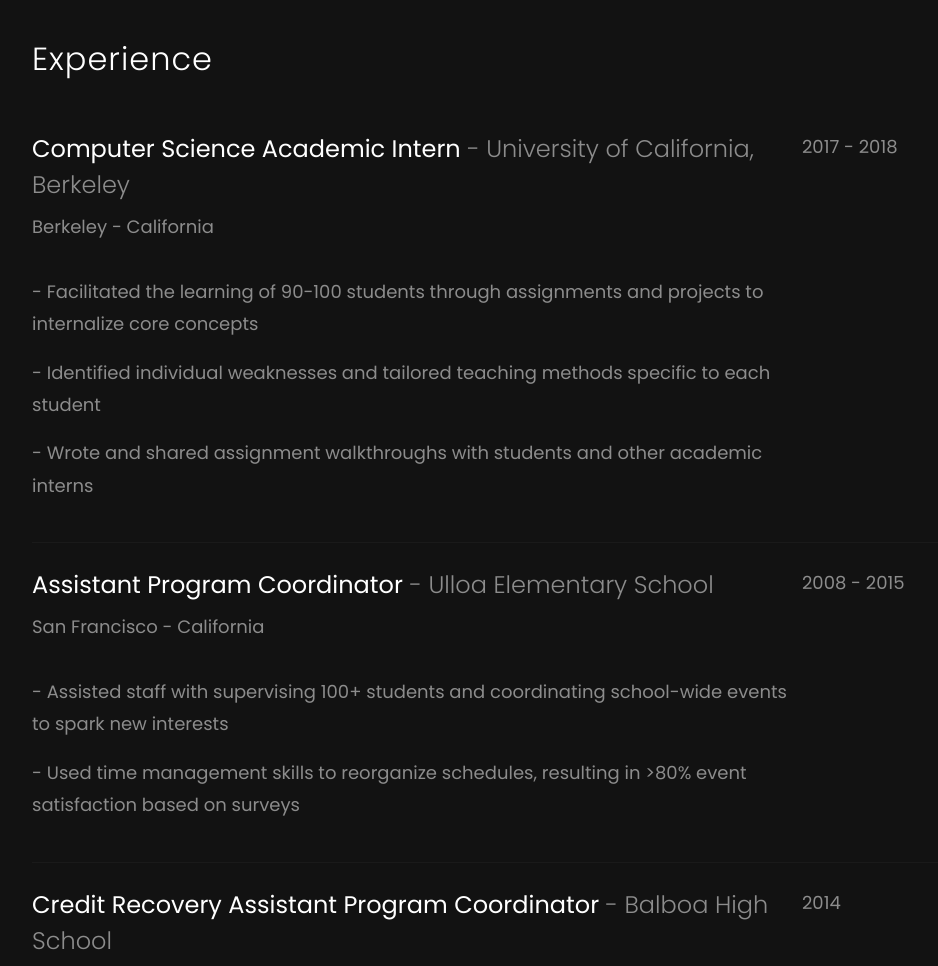
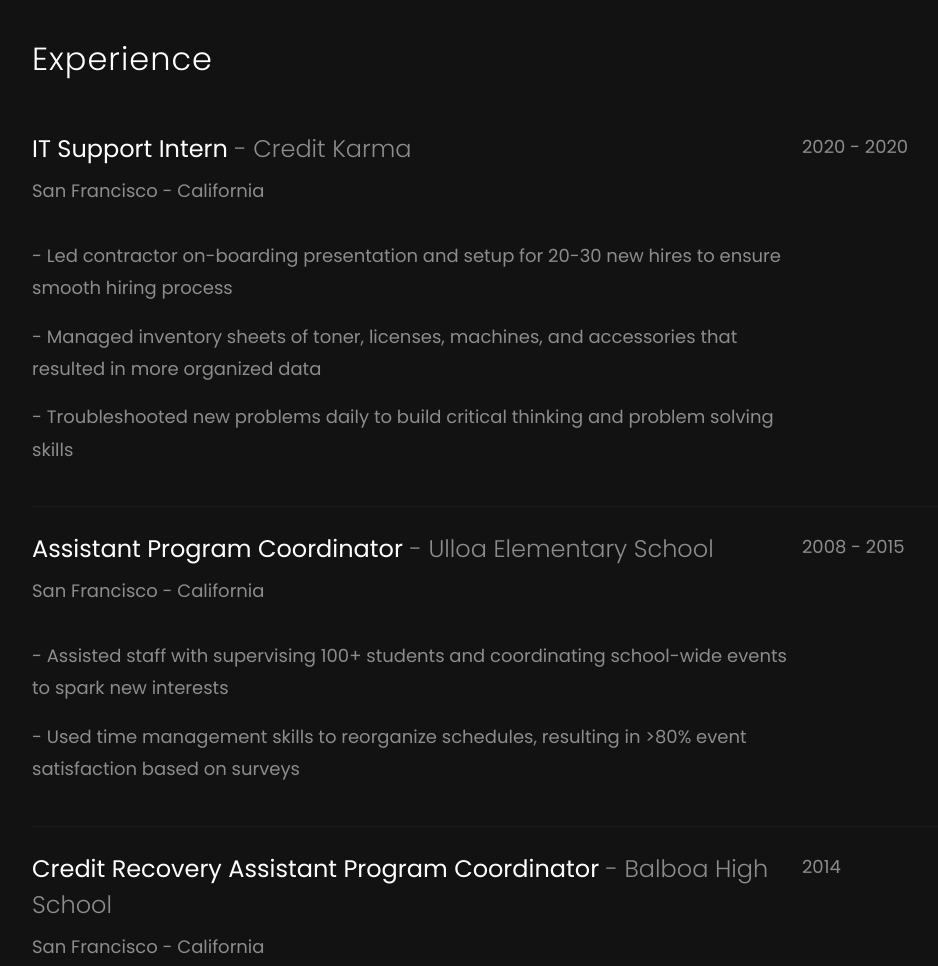
Before and after one commit to Requiem-of-Zero/portfolio, a plain HTML site: page about.html in a window 1280 px wide. Shown: the part 1360-2326 px from the top of the page, without its empty margins (243-1181 px from the left). Drawn offline with Linux system fonts and the light colour scheme; files whose address does not match are found by name.

Commit message:
updated CNAME

```diff
--- a/about.html
+++ b/about.html
@@ -1,7 +1,7 @@
 <!DOCTYPE html>
 <html lang="en">
   <head>
-    <title>Elson Li's Portfolio</title>
+    <title>Samuel Wong's Portfolio</title>
     <meta charset="utf-8">
     <meta name="viewport" content="width=device-width, initial-scale=1, shrink-to-fit=no">
 
@@ -43,7 +43,7 @@
         <div class="colorlib-table-cell js-fullheight">
           <div class="row no-gutters">
             <div class="col-md-12 text-center">
-              <h1 class="mb-4"><a href="index.html" class="logo">Elson Li</a></h1>
+              <h1 class="mb-4"><a href="index.html" class="logo">Samuel Wong</a></h1>
               <ul>
                 <li><a href="index.html"><span><small>01</small>Home</span></a></li>
                 <li class="active"><a href="about.html"><span><small>02</small>Resume & Skills</span></a></li>
@@ -62,7 +62,7 @@
           <div class="row">
             <div class="col-md-12">
               <div class="colorlib-navbar-brand">
-                <a class="colorlib-logo" href="index.html"><span class="logo-img" style="background-image: url(images/author-1.jpg);"></span>Elson Li</a>
+                <a class="colorlib-logo" href="index.html"><span class="logo-img" style="background-image: url(images/author-1.jpg);"></span>Samuel Wong</a>
               </div>
               <a href="#" class="js-colorlib-nav-toggle colorlib-nav-toggle"><i></i></a>
             </div>
@@ -73,7 +73,7 @@
       <section class="ftco-section about-section">
         <div class="container">
           <div class="row d-flex my-5" data-scrollax-parent="true">
-            <div class="col-md-4 author-img" style="background-image: url(images/person_1.jpg);" data-scrollax=" properties: { translateY: '-70%'}"></div>
+            <div class="col-md-4 author-img" style="background-image: url(images/author-1.jpg);" data-scrollax=" properties: { translateY: '-70%'}"></div>
             <div class="col-md-2"></div>
             <div class="col-md-6 wrap ftco-animate">
               <div class="about-desc">
@@ -113,15 +113,15 @@
           			<h2 class="mb-4">Experience</h2>
           			<div class="exp-wrap py-4">
           				<div class="desc">
-	          				<h4>Computer Science Academic Intern <span> - University of California, Berkeley</span> </h4>
-                    <p class="location">Berkeley - California</p>
+	          				<h4>IT Support Intern <span> - Credit Karma</span> </h4>
+                    <p class="location">San Francisco - California</p>
                     <br/>
-                    <p>- Facilitated the learning of 90-100 students through assignments and projects to internalize core concepts</p>
-                    <p>- Identified individual weaknesses and tailored teaching methods specific to each student</p>
-                    <p>- Wrote and shared assignment walkthroughs with students and other academic interns</p>
+                    <p>- Led contractor on-boarding presentation and setup for 20-30 new hires to ensure smooth hiring process</p>
+                    <p>- Managed inventory sheets of toner, licenses, machines, and accessories that resulted in more organized data</p>
+                    <p>- Troubleshooted new problems daily to build critical thinking and problem solving skills</p>
           				</div>
           				<div class="year">
-          					<p>2017 - 2018</p>
+          					<p>2020 - 2020</p>
           				</div>
           			</div>
 
```
Also changed, not shown: contact.html (+3 -3 lines), 1 other file.
